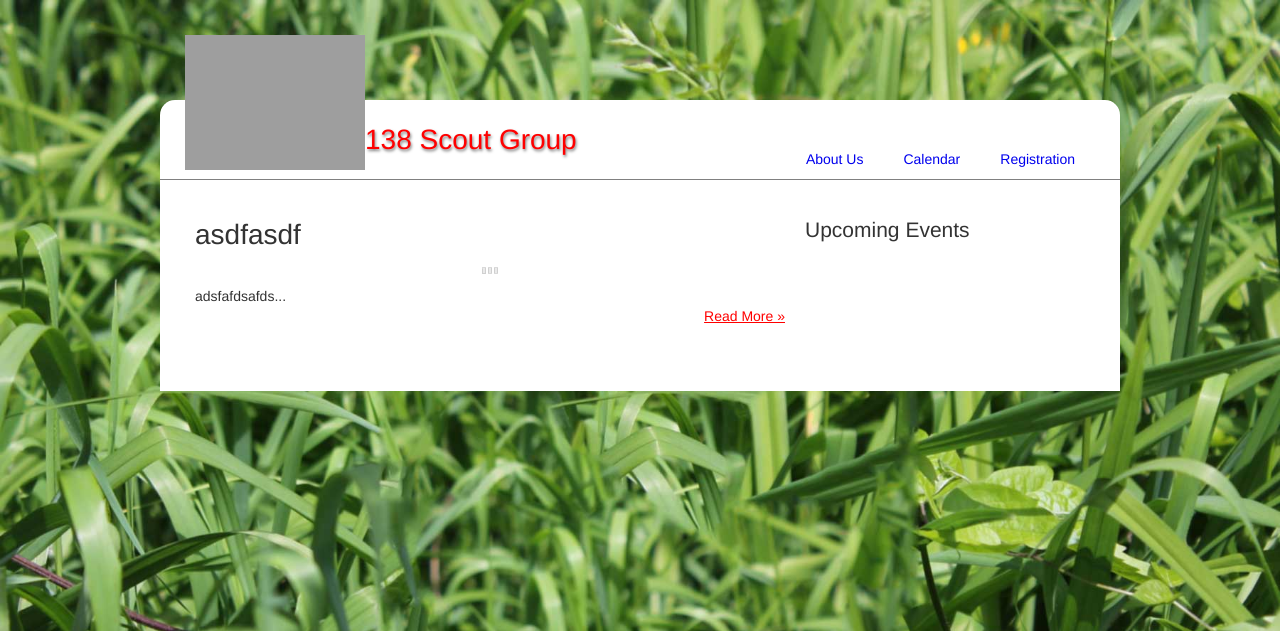
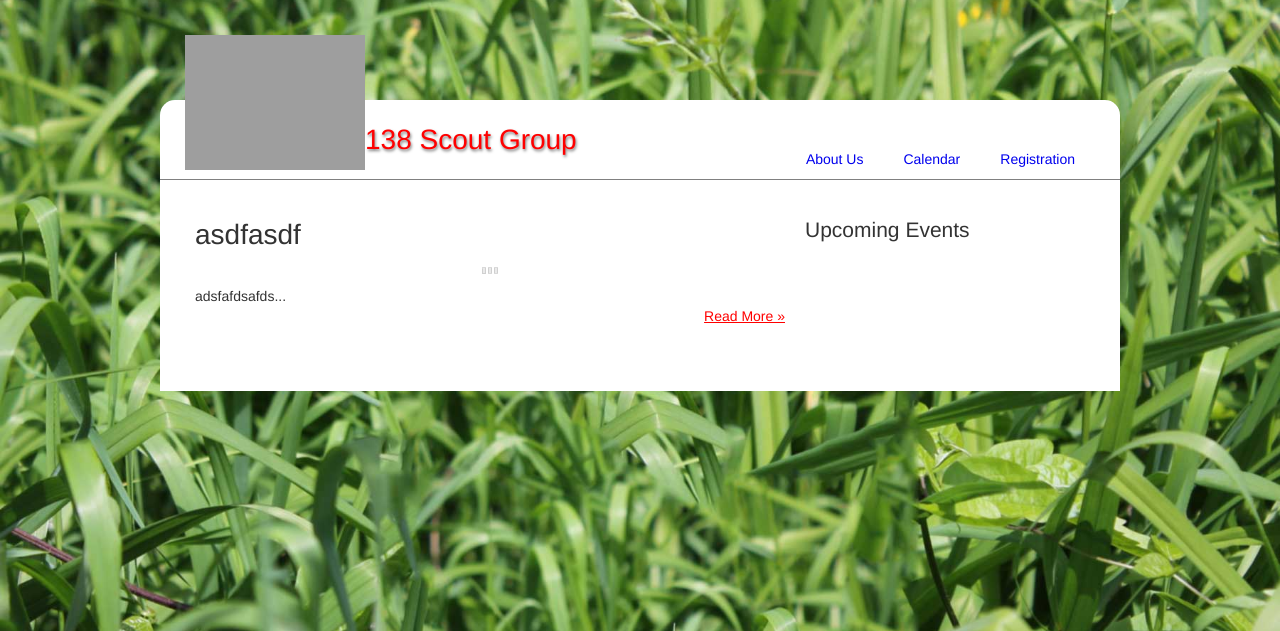
Before and after one commit to scout138/website, a PHP site: page / in a window 1280 px wide. Shown: the top 631 px of the page. Run offline with PHP 8.4, Linux system fonts and the light colour scheme; data comes from the database, SQL or seed files in the repository; some libraries are stand-ins or nearby versions; grey boxes are pictures that could not be loaded.

Commit message:
fixed backgrounds for taller viewports

```diff
--- a/css/style.css
+++ b/css/style.css
@@ -7,7 +7,8 @@
 body {
     background-image: url("../images/background.jpg");
     background-repeat: no-repeat;
-    background-size:100%;
+    background-size: cover;
+    background-position: center;
     background-attachment: fixed;
     font-family: "Helvetica Neue",Helvetica,Arial,sans-serif;
     font-size: 14px;
```
